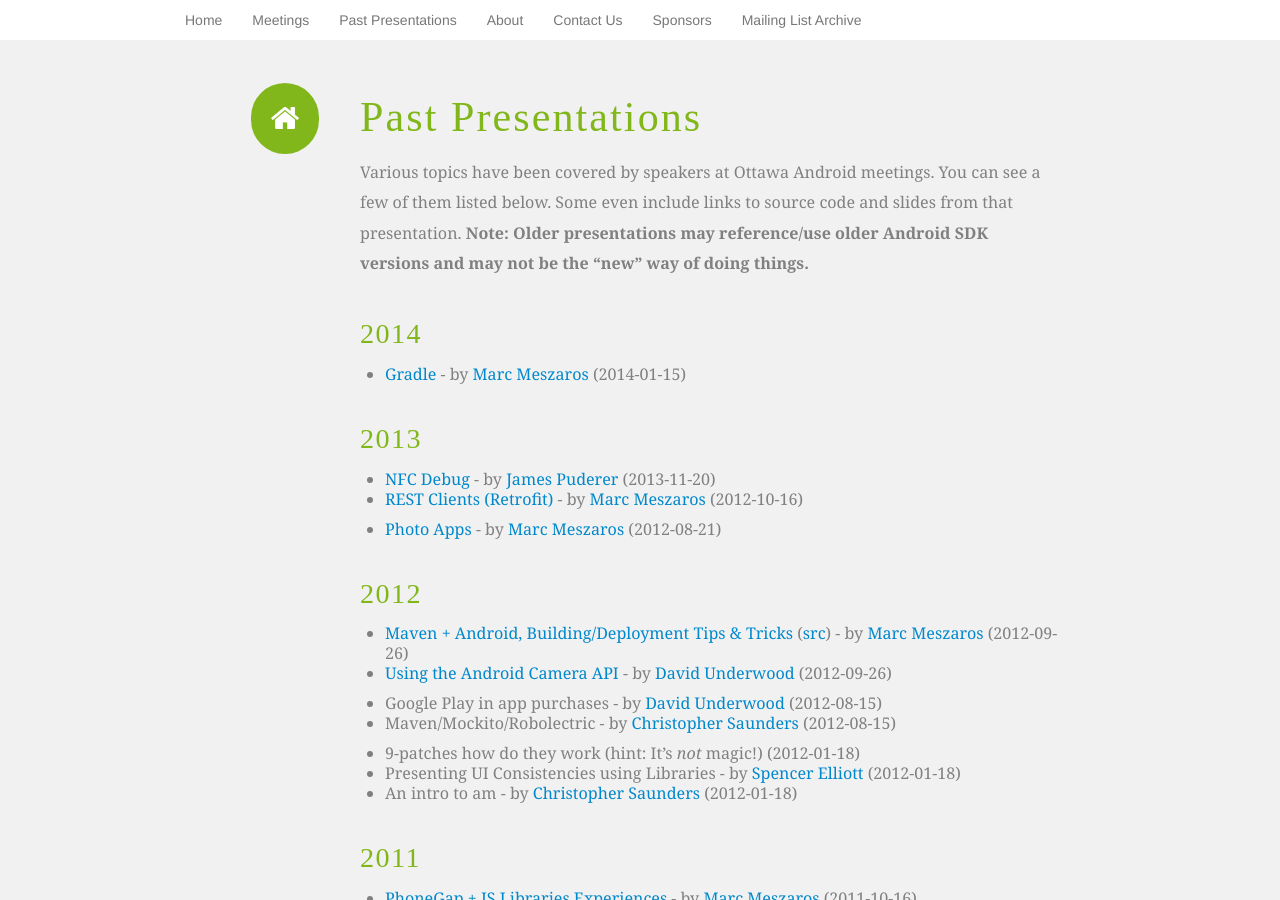
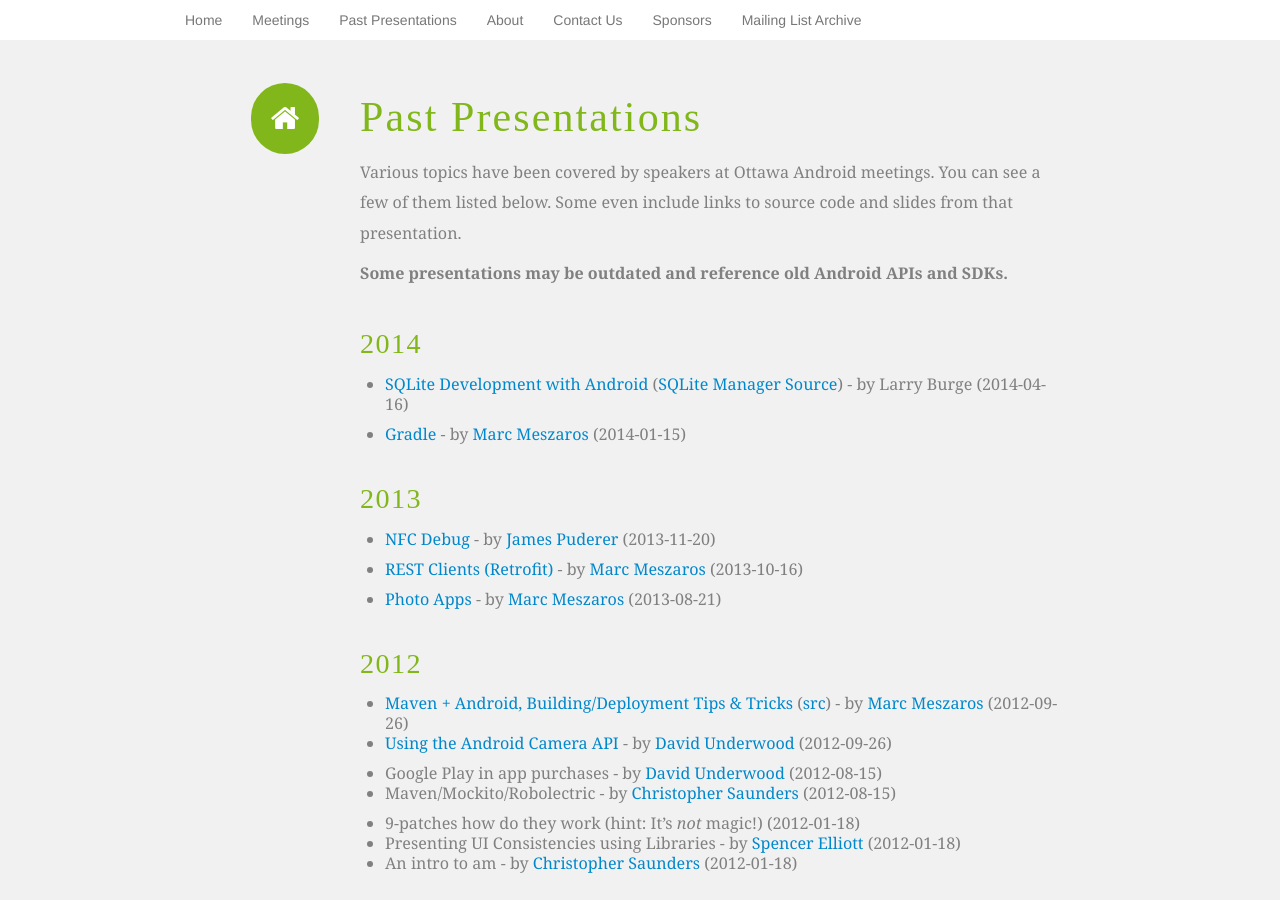
Before and after one commit to ottawaandroid/ottawaandroid.github.io, a Jekyll site: the page built from presentations/index.md, in a window 1280 px wide and 900 px high. Built offline with Jekyll 4.4.1, drawn with Linux system fonts in a browser that asks for light colours; some web fonts are replaced; Markdown is read by kramdown in place of the engine named in the settings.

Commit message:
Add the presentation and source code from the last meeting

```diff
--- a/presentations/index.md
+++ b/presentations/index.md
@@ -5,18 +5,23 @@ status: publish
 type: page
 published: true
 ---
-Various topics have been covered by speakers at Ottawa Android meetings. You can see a few of them listed below. Some even include links to source code and slides from that presentation. **Note: Older presentations may reference/use older Android SDK versions and may not be the "new" way of doing things.**
+Various topics have been covered by speakers at Ottawa Android meetings. You can see a few of them listed below. Some even include links to source code and slides from that presentation.
+
+**Some presentations may be outdated and reference old Android APIs and SDKs.**
 
 2014
 ----
+* [SQLite Development with Android](/files/presentations/2014/SQLiteApril16.odp) ([SQLite Manager Source](/files/presentations/2014/sqlite-manager.zip)) - by Larry Burge (2014-04-16)
+
 * [Gradle](https://docs.google.com/presentation/d/18rSnTgIzRw3gnNbPf5feO5Ta_2_MXLtld5jWRi3JefE/pub?start=false&loop=false&delayms=3000) - by [Marc Meszaros](http://marcmeszaros.ca/) (2014-01-15)
 
 2013
 ----
 * [NFC Debug](https://github.com/jpuderer/Tutorials/tree/master/NFCDebug) - by [James Puderer](http://github.com/jpuderer) (2013-11-20)
-* [REST Clients (Retrofit)](https://docs.google.com/presentation/d/1zEHm94L5Y2waNjEVClmvw_k1ZfvjLlSnhT2641hOmSA/pub?start=false&amp;loop=false&amp;delayms=3000) - by [Marc Meszaros](http://marcmeszaros.ca/) (2012-10-16)
 
-* [Photo Apps](https://docs.google.com/presentation/d/1x2so9pJmyI4cEq4EkpEEzypjxn3z42NWy4V6jOojUTA/pub?start=false&amp;loop=false&amp;delayms=3000) - by [Marc Meszaros](http://marcmeszaros.ca/) (2012-08-21)
+* [REST Clients (Retrofit)](https://docs.google.com/presentation/d/1zEHm94L5Y2waNjEVClmvw_k1ZfvjLlSnhT2641hOmSA/pub?start=false&amp;loop=false&amp;delayms=3000) - by [Marc Meszaros](http://marcmeszaros.ca/) (2013-10-16)
+
+* [Photo Apps](https://docs.google.com/presentation/d/1x2so9pJmyI4cEq4EkpEEzypjxn3z42NWy4V6jOojUTA/pub?start=false&amp;loop=false&amp;delayms=3000) - by [Marc Meszaros](http://marcmeszaros.ca/) (2013-08-21)
 
 2012
 ----
```
Also changed, not shown: 2 other files.
